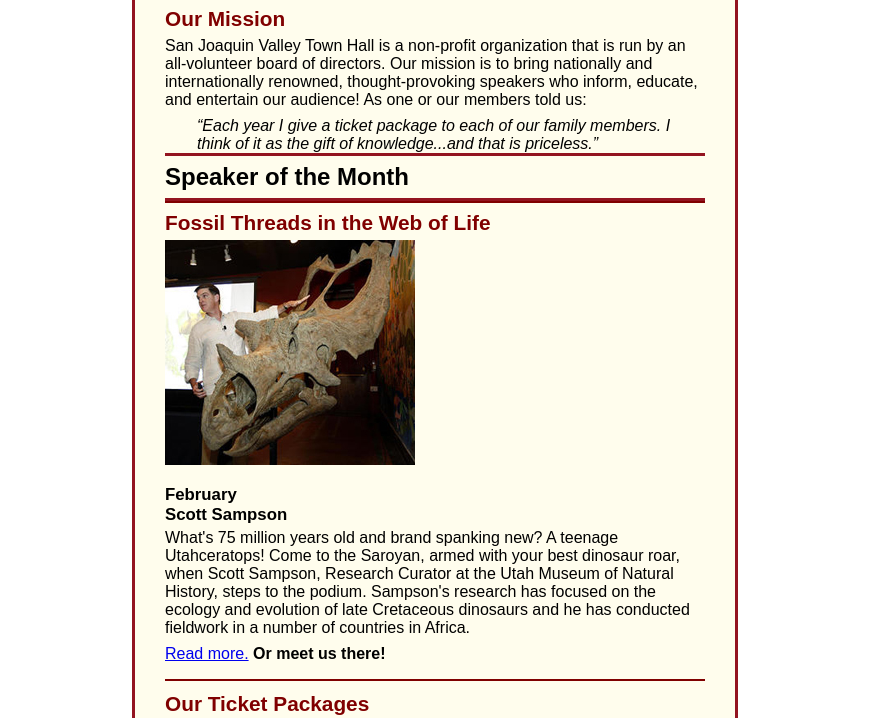
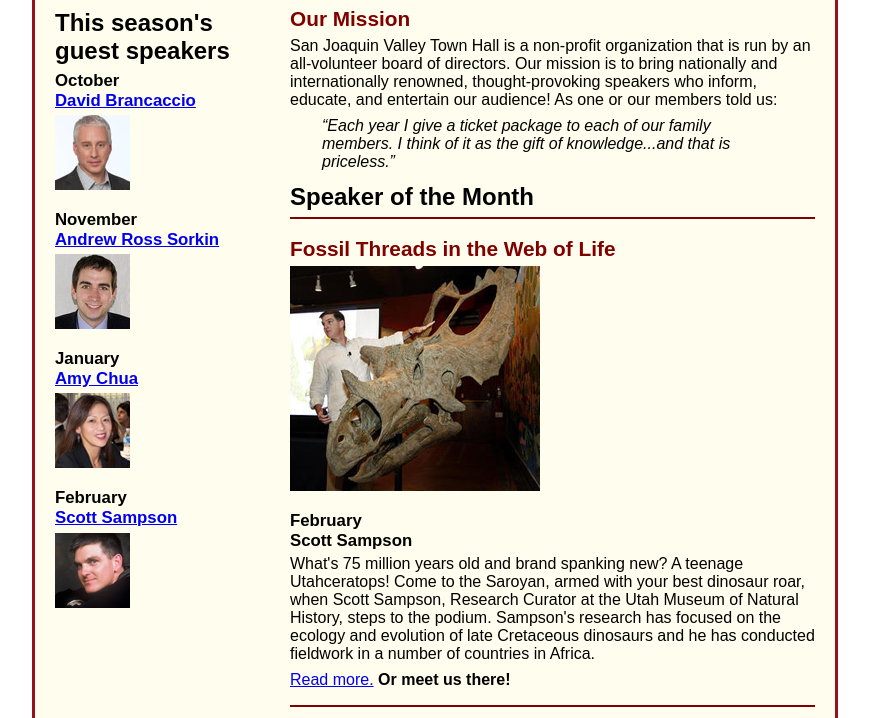
Before and after one commit to theamazins17/A08, a plain HTML site: page index.html in a window 1280 px wide. Shown: the part 126-844 px from the top of the page, without its empty margins (205-1074 px from the left). Drawn offline with Linux system fonts and the light colour scheme.

Commit message:
updating files

```diff
--- a/index.html
+++ b/index.html
@@ -58,7 +58,7 @@
 		</aside>
 	</main>
 	<footer>
-		<p>&copy; 2022, San Joaquin Valley Town Hall, Fresno, CA 93755</p>
+		<p>&copy; David Villafranca - November 7, 2023</p>
 	</footer>
 </body>
 </html>
--- a/styles/c6_main.css
+++ b/styles/c6_main.css
@@ -9,7 +9,7 @@ html {
 body {
 	font-family: Arial, Helvetica, sans-serif;
     font-size: 100%;
-    width: 600px;
+    width: 800px;
     margin: 0 auto;
     border: 3px solid #931420;
     background-color: #fffded;
@@ -46,17 +46,12 @@ header img {
 	text-shadow: 2px 2px 2px #800000;
 }
 /* the styles for the main content */
-main {
-	clear: left;
-}
-main {
-	padding: 0 30px;
-}
+
 main h1 {
 	font-size: 150%;
-	padding: .3em 0;
-    border-top: 3px solid #931420;
-    border-bottom: 3px solid #931420;
+	padding-top: .5em;
+	padding-bottom: .25em;
+	margin: 0;
 }
 main h2 {
 	color: #800000;
@@ -83,8 +78,41 @@ main ul {
 main li {
 	padding-bottom: .35em;
 }
+main section{
+	width: 525px;
+	float: right;
+	padding-right: 20px;
+	padding-left: 20px;
+	padding-bottom: 20px;
+}
+main aside{
+	width: 215px;
+	float: right;
+	padding-left: 20px;
+	padding-bottom: 20px;
+}
+main section h2{
+	font-size: 130%;
+	color: #800000;
+	padding-top: .5em;
+	padding-bottom: .25em;
 
+}
+main aside h2{
+	font-size: 130%;
+	color: #800000;
+	padding-top: .5em;
+	padding-bottom: .25em;
+}
+main aside h3{
+	font-size:105%;
+	padding-bottom: .25em;
+}
+main aside img {
+	padding-bottom: 1em;
+}
 /* the styles for the article */
+
 article {
 	padding: .5em 0;
 	border-top: 2px solid #800000;
@@ -111,6 +139,7 @@ aside img {
 /* the styles for the footer */
 footer {
 	background-color: #931420;
+	clear: both;
 }
 footer p {
 	text-align: center;
```
